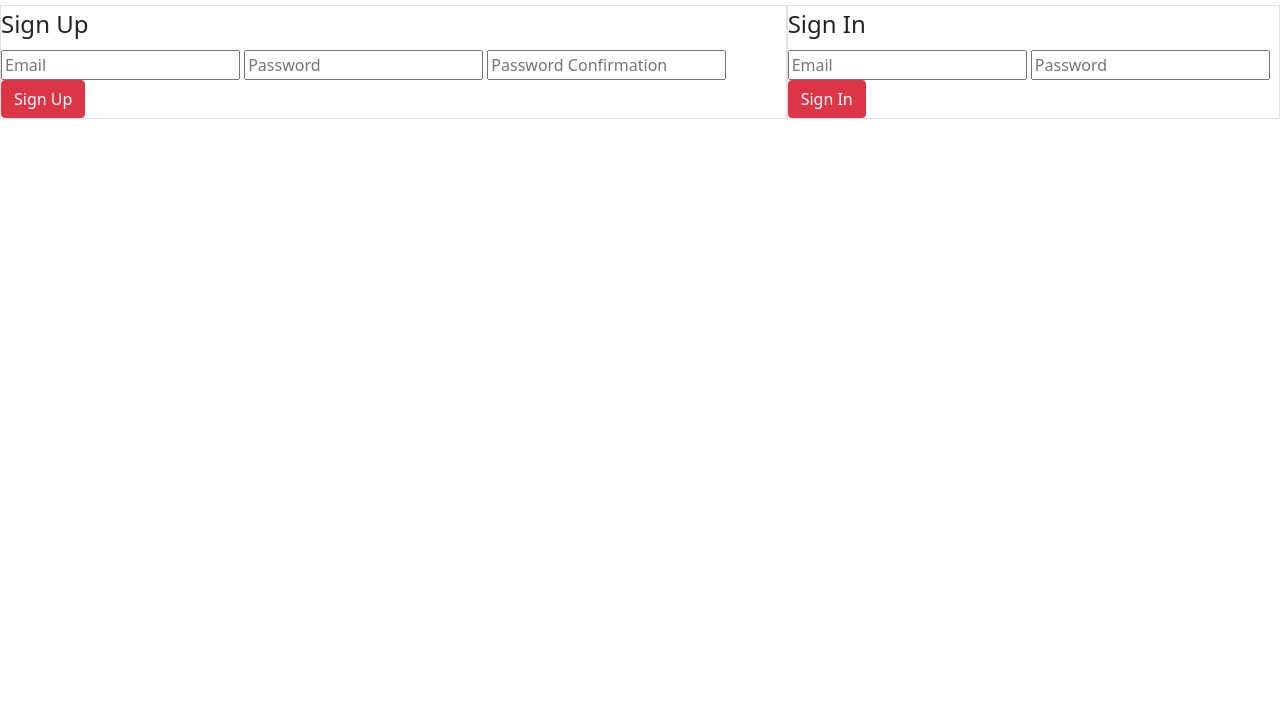
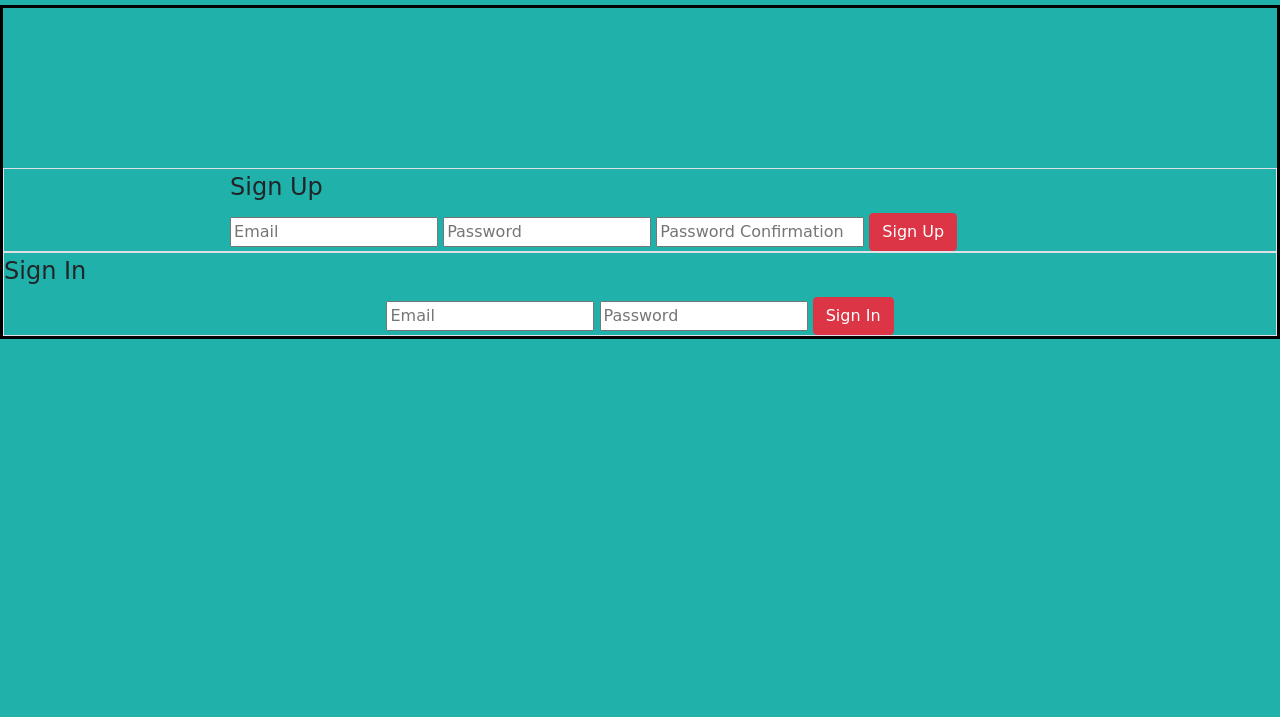
Before and after one commit to KikiG13/travelife-client, a website built with webpack: page index.html in a window 1280 px wide. Shown: the part 83-800 px from the top of the page. Built offline with nearby package versions, Linux system fonts and the light colour scheme; a web font is replaced by a local one.

Commit message:
Styled background, some locations, font, some spacing

```diff
--- a/app/styles/index.scss
+++ b/app/styles/index.scss
@@ -1,15 +1,41 @@
 @import '~bootstrap/scss/bootstrap';
+@import url('https://fonts.googleapis.com/css2?family=Smooch&display=swap');
 
+.background {
+  background-color: #20B2AA;
+  font-family: 'Smooch', cursive
+}
 .main {
   display: flex;
   // flex-direction: column;
-  justify-content: center
+  justify-content: center;
+  // position: fixed
 }
 .sub {
   display: flex;
   justify-content: center
 }
-#sign-up-in {
+.space {
   display: flex;
-  justify-content: center
+  justify-content: center;
+  border: 3px solid black;
 }
+#sign-up {
+  display: flex;
+  flex-wrap: wrap;
+  justify-content: space-around;
+  margin-top: 20vh;
+  border: 3px solid black
+}
+#sign-in {
+  display: flex;
+  flex-wrap: wrap;
+  justify-content: space-around;
+  border: 3px solid black
+}
+#form-style {
+  border: 3px solid black
+}
+.images {
+  display: flex
+}
--- a/index.html
+++ b/index.html
@@ -12,7 +12,7 @@
       <script src="public/application.js" type="text/javascript" charset="utf-8" defer></script>
     </head>
 
-    <body>
+    <body class="background">
 
       <div class="row">
         <div class="col-md-4">
@@ -29,8 +29,13 @@
         </div>
       </section>
 
-      </div>
       <section id="sign-up-in">
+        <!-- <div class="space">
+          <h1>
+          </h1>
+        </div> -->
+        <div id="form-style">
+
           <form id="sign-up" class="border">
             <fieldset id=>
               <legend>Sign Up</legend>
@@ -75,8 +80,18 @@
               <button class="btn btn-danger">Sign In</button>
             </fieldset>
           </form>
+        </div>
+        <div class="images">
+          <div id="pic1">
+
+          </div>
+          <div id="pic2">
+
+          </div>
+
+        </div>
         </section>
-      <section id="after-sign-in">
+        <section id="after-sign-in">
 
         <div class="row">
           <div class="col-md-4">
```
